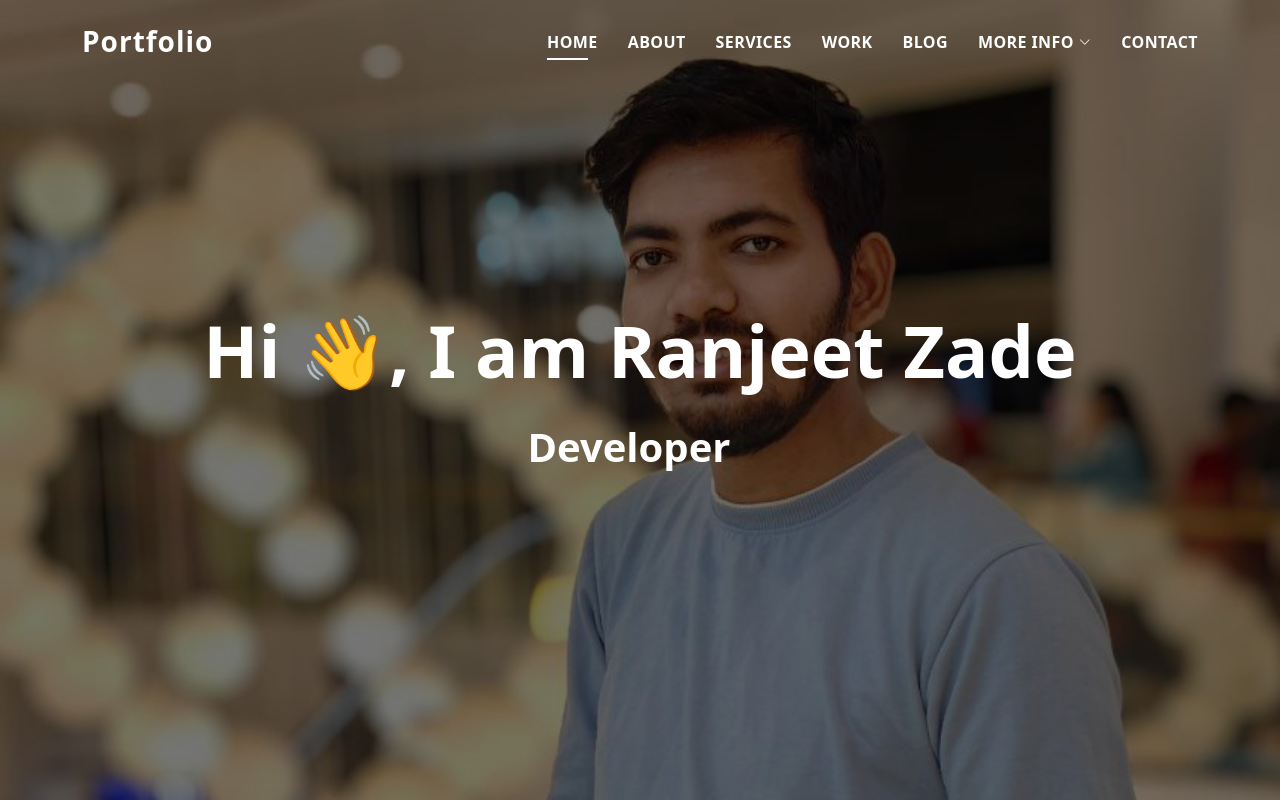
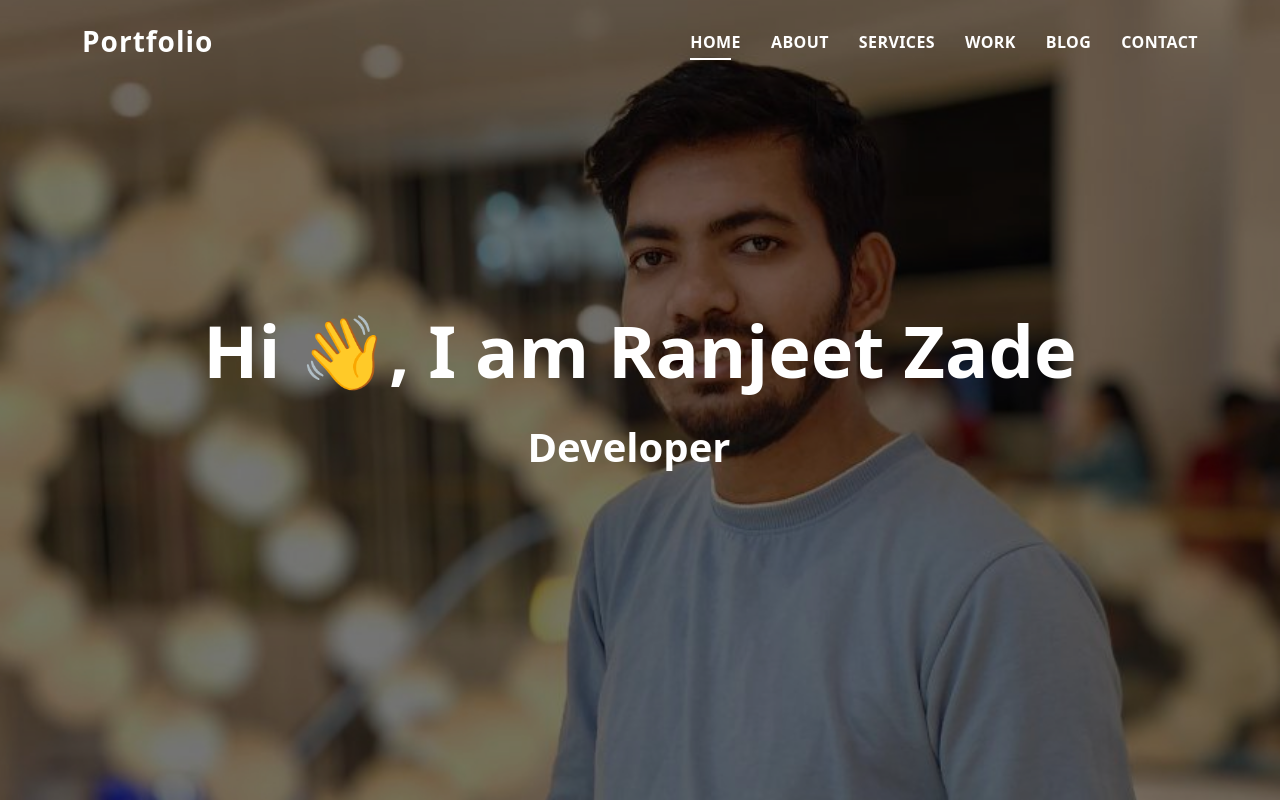
Before and after one commit to CoderRanjeet/PortFolio, a plain HTML site: page index.html in a window 1280 px wide. Shown: the top 800 px of the page. Drawn offline with Linux system fonts and the light colour scheme.

Commit message:
Update index.html

```diff
--- a/index.html
+++ b/index.html
@@ -41,7 +41,7 @@
           <li><a class="nav-link scrollto" href="#services">Services</a></li>
           <li><a class="nav-link scrollto " href="#work">Work</a></li>
           <li><a class="nav-link scrollto " href="#blog">Blog</a></li>
-          <li class="dropdown"><a href="#"><span>More Info</span> <i class="bi bi-chevron-down"></i></a>
+         <!-- <li class="dropdown"><a href="#"><span>More Info</span> <i class="bi bi-chevron-down"></i></a>
             <ul>
               <li><a href="#">Drop Down 1</a></li>
               <li class="dropdown"><a href="#"><span>Deep Drop Down</span> <i class="bi bi-chevron-right"></i></a>
@@ -57,7 +57,7 @@
               <li><a href="#">Drop Down 3</a></li>
               <li><a href="#">Drop Down 4</a></li>
             </ul>
-          </li>
+          </li>-->
           <li><a class="nav-link scrollto" href="#contact">Contact</a></li>
         </ul>
         <i class="bi bi-list mobile-nav-toggle"></i>
```
